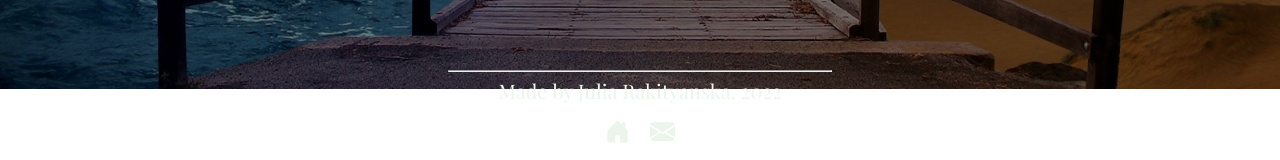
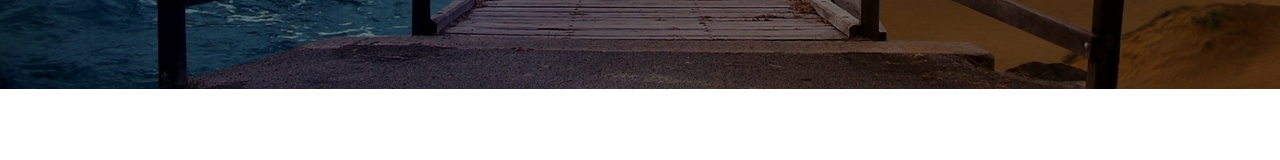
Before and after one commit to JuliaRa411/Weather-React-hooks, a React (Create React App) app: page / in a window 1280 px wide. Shown: the part 711-871 px from the top of the page. After the commit the page ends 800 px from the top, so only its background shows below. Built offline with nearby package versions, Linux system fonts and the light colour scheme.

Commit message:
Update App.js

```diff
--- a/src/App.js
+++ b/src/App.js
@@ -91,26 +91,7 @@
         </div>
 
        </div>
-        {/*  Footer */ }
- <div className='decor'> <hr className="hr"/>  </div>
 
-  <div className="creator">
-   <h5 className="made">Made by Julia Rakityanska, 2022</h5>
- </div>
-  <div className="social">
-    <a href="https://ra411.glitch.me/" target="blank">
-      <svg xmlns="http://www.w3.org/2000/svg" width="25" height="35" fill="currentColor" className="bi bi-house-door-fill" viewBox="0 0 16 16">
-        <path d="M6.5 14.5v-3.505c0-.245.25-.495.5-.495h2c.25 0 .5.25.5.5v3.5a.5.5 0 0 0 .5.5h4a.5.5 0 0 0 .5-.5v-7a.5.5 0 0 0-.146-.354L13 5.793V2.5a.5.5 0 0 0-.5-.5h-1a.5.5 0 0 0-.5.5v1.293L8.354 1.146a.5.5 0 0 0-.708 0l-6 6A.5.5 0 0 0 1.5 7.5v7a.5.5 0 0 0 .5.5h4a.5.5 0 0 0 .5-.5z"></path>
-    </svg>
-  </a>
-
-    <a href="mailto:juliarakitianska@gmail.com" target="blank">
-      <svg xmlns="http://www.w3.org/2000/svg" width="25" height="35" fill="currentColor" className="bi bi-envelope-fill m-2" viewBox="0 0 16 16">
-          <path d="M.05 3.555A2 2 0 0 1 2 2h12a2 2 0 0 1 1.95 1.555L8 8.414.05 3.555zM0 4.697v7.104l5.803-3.558L0 4.697zM6.761 8.83l-6.57 4.027A2 2 0 0 0 2 14h12a2 2 0 0 0 1.808-1.144l-6.57-4.027L8 9.586l-1.239-.757zm3.436-.586L16 11.801V4.697l-5.803 3.546z"></path>
-      </svg>
-
-  </a>
-    </div>
  </div>
 
     </div>
```
